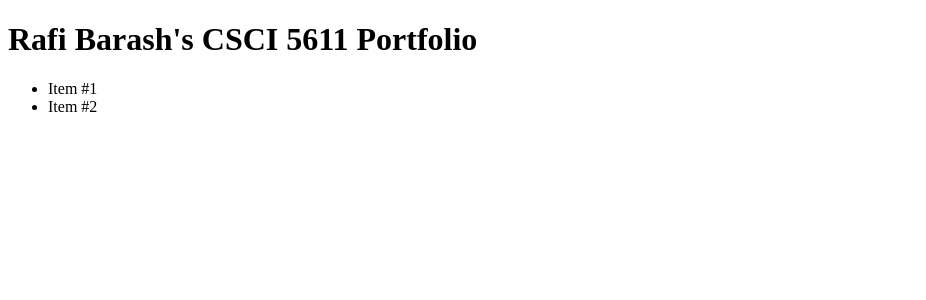
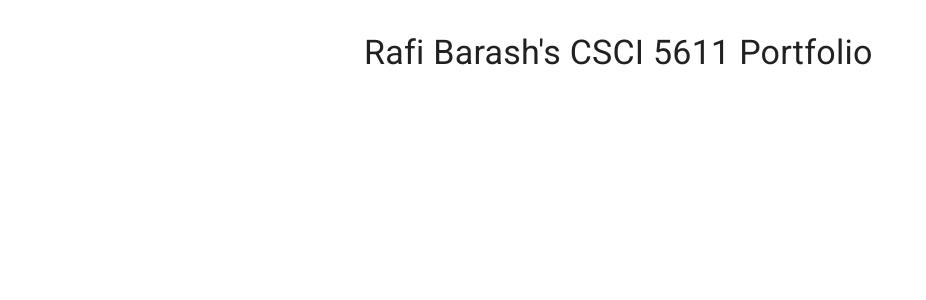
Before and after one commit to rafibarash/csci5611-portfolio, a React (Create React App) app: page / in a window 1280 px wide. Shown: the top 300 px of the page, without its empty margins (0-926 px from the left). Built offline with nearby package versions, Linux system fonts and the light colour scheme.

Commit message:
added material ui

```diff
--- a/package.json
+++ b/package.json
@@ -4,6 +4,7 @@
   "version": "0.1.0",
   "private": true,
   "dependencies": {
+    "@material-ui/core": "^4.9.0",
     "@testing-library/jest-dom": "^4.2.4",
     "@testing-library/react": "^9.3.2",
     "@testing-library/user-event": "^7.1.2",
--- a/public/index.html
+++ b/public/index.html
@@ -24,7 +24,12 @@
       work correctly both with client-side routing and a non-root public URL.
       Learn how to configure a non-root public URL by running `npm run build`.
     -->
-    <title>React App</title>
+    <title>Rafi's CSCI 5611 Portfolio</title>
+    <!-- Fonts to support Material Design -->
+    <link
+      rel="stylesheet"
+      href="https://fonts.googleapis.com/css?family=Roboto:300,400,500,700&display=swap"
+    />
   </head>
   <body>
     <noscript>You need to enable JavaScript to run this app.</noscript>
--- a/src/App.js
+++ b/src/App.js
@@ -1,18 +1,15 @@
 import React from "react";
+import { Container, Box, Typography } from "@material-ui/core";
 
 const App = () => {
   return (
-    <div>
-      <header>
-        <h1>Rafi Barash's CSCI 5611 Portfolio</h1>
-      </header>
-      <div>
-        <ul>
-          <li>Item #1</li>
-          <li>Item #2</li>
-        </ul>
-      </div>
-    </div>
+    <Container maxWidth="sm">
+      <Box my={4}>
+        <Typography variant="h4" component="h1" gutterBottom>
+          Rafi Barash's CSCI 5611 Portfolio
+        </Typography>
+      </Box>
+    </Container>
   );
 };
 
--- a/src/index.js
+++ b/src/index.js
@@ -1,11 +1,15 @@
 import React from "react";
 import ReactDOM from "react-dom";
+import CssBaseline from "@material-ui/core/CssBaseline";
+import { ThemeProvider } from "@material-ui/core/styles";
 import App from "./App";
-import * as serviceWorker from "./serviceWorker";
+import theme from "./theme";
 
-ReactDOM.render(<App />, document.getElementById("root"));
-
-// If you want your app to work offline and load faster, you can change
-// unregister() to register() below. Note this comes with some pitfalls.
-// Learn more about service workers: https://bit.ly/CRA-PWA
-serviceWorker.unregister();
+ReactDOM.render(
+  <ThemeProvider theme={theme}>
+    {/* CssBaseline kickstart an elegant, consistent, and simple baseline to build upon. */}
+    <CssBaseline />
+    <App />
+  </ThemeProvider>,
+  document.querySelector("#root")
+);
--- a/src/serviceWorker.js
+++ /dev/null
@@ -1,137 +0,0 @@
-// This optional code is used to register a service worker.
-// register() is not called by default.
-
-// This lets the app load faster on subsequent visits in production, and gives
-// it offline capabilities. However, it also means that developers (and users)
-// will only see deployed updates on subsequent visits to a page, after all the
-// existing tabs open on the page have been closed, since previously cached
-// resources are updated in the background.
-
-// To learn more about the benefits of this model and instructions on how to
-// opt-in, read https://bit.ly/CRA-PWA
-
-const isLocalhost = Boolean(
-  window.location.hostname === 'localhost' ||
-    // [::1] is the IPv6 localhost address.
-    window.location.hostname === '[::1]' ||
-    // 127.0.0.0/8 are considered localhost for IPv4.
-    window.location.hostname.match(
-      /^127(?:\.(?:25[0-5]|2[0-4][0-9]|[01]?[0-9][0-9]?)){3}$/
-    )
-);
-
-export function register(config) {
-  if (process.env.NODE_ENV === 'production' && 'serviceWorker' in navigator) {
-    // The URL constructor is available in all browsers that support SW.
-    const publicUrl = new URL(process.env.PUBLIC_URL, window.location.href);
-    if (publicUrl.origin !== window.location.origin) {
-      // Our service worker won't work if PUBLIC_URL is on a different origin
-      // from what our page is served on. This might happen if a CDN is used to
-      // serve assets; see https://github.com/facebook/create-react-app/issues/2374
-      return;
-    }
-
-    window.addEventListener('load', () => {
-      const swUrl = `${process.env.PUBLIC_URL}/service-worker.js`;
-
-      if (isLocalhost) {
-        // This is running on localhost. Let's check if a service worker still exists or not.
-        checkValidServiceWorker(swUrl, config);
-
-        // Add some additional logging to localhost, pointing developers to the
-        // service worker/PWA documentation.
-        navigator.serviceWorker.ready.then(() => {
-          console.log(
-            'This web app is being served cache-first by a service ' +
-              'worker. To learn more, visit https://bit.ly/CRA-PWA'
-          );
-        });
-      } else {
-        // Is not localhost. Just register service worker
-        registerValidSW(swUrl, config);
-      }
-    });
-  }
-}
-
-function registerValidSW(swUrl, config) {
-  navigator.serviceWorker
-    .register(swUrl)
-    .then(registration => {
-      registration.onupdatefound = () => {
-        const installingWorker = registration.installing;
-        if (installingWorker == null) {
-          return;
-        }
-        installingWorker.onstatechange = () => {
-          if (installingWorker.state === 'installed') {
-            if (navigator.serviceWorker.controller) {
-              // At this point, the updated precached content has been fetched,
-              // but the previous service worker will still serve the older
-              // content until all client tabs are closed.
-              console.log(
-                'New content is available and will be used when all ' +
-                  'tabs for this page are closed. See https://bit.ly/CRA-PWA.'
-              );
-
-              // Execute callback
-              if (config && config.onUpdate) {
-                config.onUpdate(registration);
-              }
-            } else {
-              // At this point, everything has been precached.
-              // It's the perfect time to display a
-              // "Content is cached for offline use." message.
-              console.log('Content is cached for offline use.');
-
-              // Execute callback
-              if (config && config.onSuccess) {
-                config.onSuccess(registration);
-              }
-            }
-          }
-        };
-      };
-    })
-    .catch(error => {
-      console.error('Error during service worker registration:', error);
-    });
-}
-
-function checkValidServiceWorker(swUrl, config) {
-  // Check if the service worker can be found. If it can't reload the page.
-  fetch(swUrl, {
-    headers: { 'Service-Worker': 'script' }
-  })
-    .then(response => {
-      // Ensure service worker exists, and that we really are getting a JS file.
-      const contentType = response.headers.get('content-type');
-      if (
-        response.status === 404 ||
-        (contentType != null && contentType.indexOf('javascript') === -1)
-      ) {
-        // No service worker found. Probably a different app. Reload the page.
-        navigator.serviceWorker.ready.then(registration => {
-          registration.unregister().then(() => {
-            window.location.reload();
-          });
-        });
-      } else {
-        // Service worker found. Proceed as normal.
-        registerValidSW(swUrl, config);
-      }
-    })
-    .catch(() => {
-      console.log(
-        'No internet connection found. App is running in offline mode.'
-      );
-    });
-}
-
-export function unregister() {
-  if ('serviceWorker' in navigator) {
-    navigator.serviceWorker.ready.then(registration => {
-      registration.unregister();
-    });
-  }
-}
--- /dev/null
+++ b/src/theme.js
@@ -0,0 +1,25 @@
+import { red, blue, green, purple } from "@material-ui/core/colors";
+import { createMuiTheme } from "@material-ui/core/styles";
+
+// A custom theme for this app
+const theme = createMuiTheme({
+  palette: {
+    primary: {
+      main: blue[500],
+    },
+    secondary: {
+      main: purple[300],
+    },
+    error: {
+      main: red.A400,
+    },
+    success: {
+      main: green[400],
+    },
+    background: {
+      default: "#fff",
+    },
+  },
+});
+
+export default theme;
```
Also changed, not shown: src/setupTests.js (deleted, +0 -5 lines), public/manifest.json, 2 other files (tests, documents, lock files or other folders).
